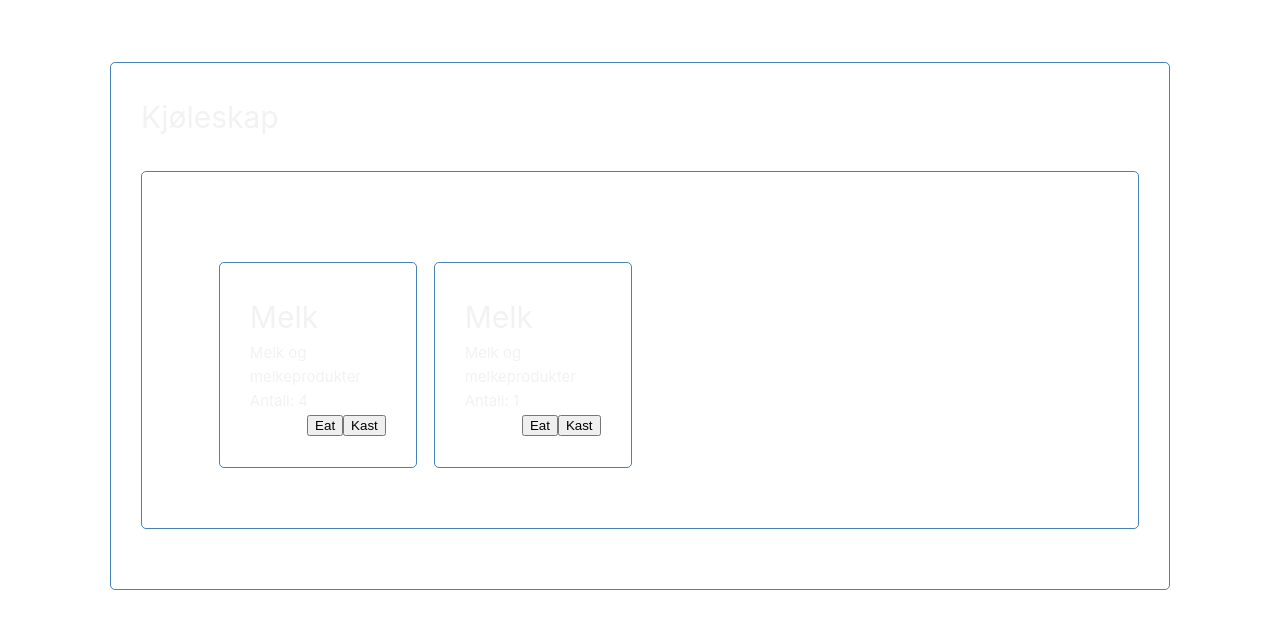
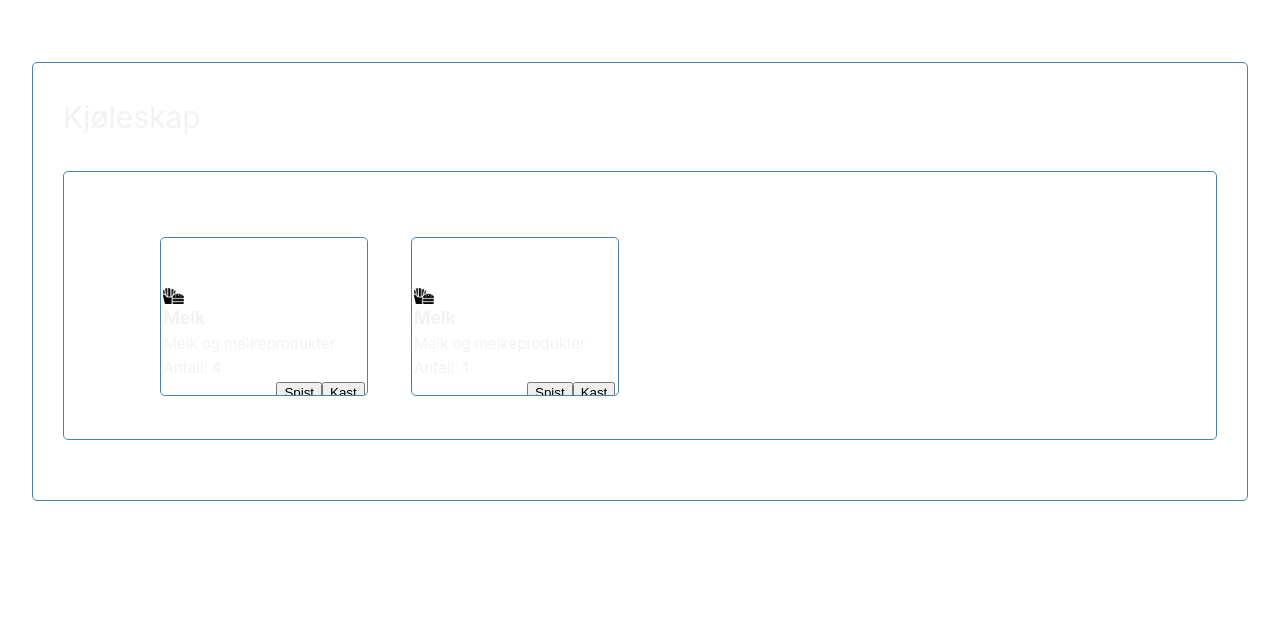
Before and after one commit to oddfjell/idatt2106_2023_12-frontend, a Vue app in the folder smartmat/: page /refrigerator in a window 1280 px wide. Shown: the top 628 px of the page. Built offline with nearby package versions, Linux system fonts and the light colour scheme; no server answers.

Commit message:
Updated Grocery Visuals

```diff
--- a/smartmat/src/components/Fridge/Grocery.vue
+++ b/smartmat/src/components/Fridge/Grocery.vue
@@ -1,14 +1,16 @@
 <template>
     <div class="container">
-        <h1 id="title">{{grocery.name}}</h1>
-        <p>{{grocery.category.name}}</p>
+        <div id="grocery-header">
+            <img class="thumbnail" src="@/images/weeklyMenuPage.png" alt="">
+            <h3 id="title">{{grocery.name}}</h3>
+        </div>
+        <p id="category">{{grocery.category.name}}</p>
         <p id="count">Antall: {{count}}</p>
         <div class="buttonBar">
-            <button >Eat</button>
+            <button>Spist</button>
             <Throw/>
         </div>
-    </div>
-    <div class=""></div>
+</div>
 </template>
 
 <script>
@@ -26,9 +28,24 @@ export default {
     },
 }
 </script>
+<style scoped>
+.thumbnail{
+    width: 10%;
+}
+#title{
+    font-weight: bold;
+}
+.container{
+    padding: 0 1%;
+    margin: 2% auto;
+    width: 90%;
+    height: 90%;
 
-<style scoped>
+}
+#grocery-header{
+float: left;
+}
 .buttonBar{
-    float:right;
+    float: right;
 }
 </style>
```
